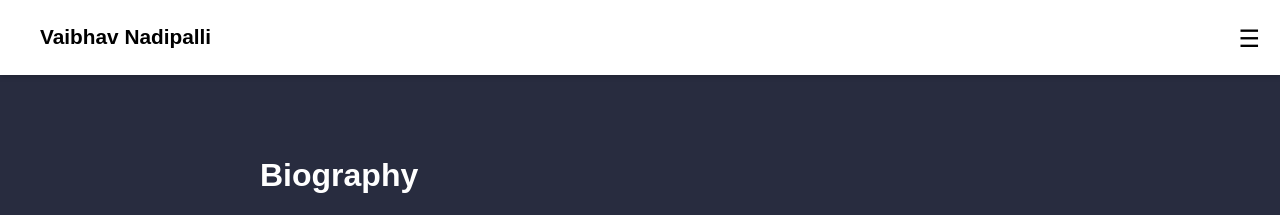
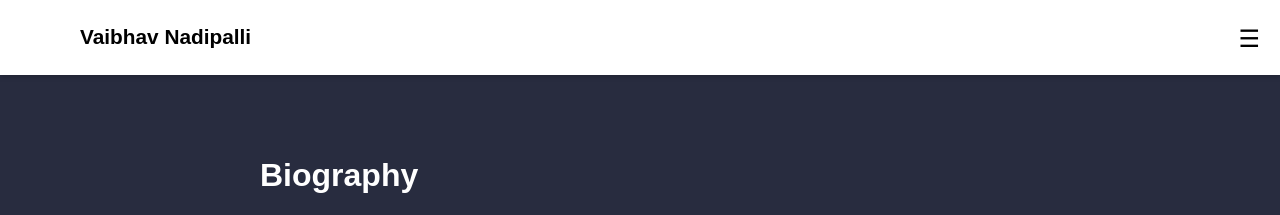
Before and after one commit to Vaibhav-Nadipalli/vaibhav-nadipalli.github.io, a Jekyll site: the page built from index.markdown, in a window 1280 px wide. Shown: the top 215 px of the page. Built offline with Jekyll 4.4.1, drawn with Linux system fonts in a browser that asks for light colours.

Commit message:
Update styles.css

```diff
--- a/assets/css/styles.css
+++ b/assets/css/styles.css
@@ -40,7 +40,7 @@ header {
     color: #000; /* Black color */
     margin: 5px 0; /* Reset margin */
     padding: 0; /* Reset padding */
-    margin-left: 20px; /* Increased margin for space from left edge */
+    margin-left: 60px; /* Increased margin for space from left edge */
 }
 
 .nav-toggle {
```
